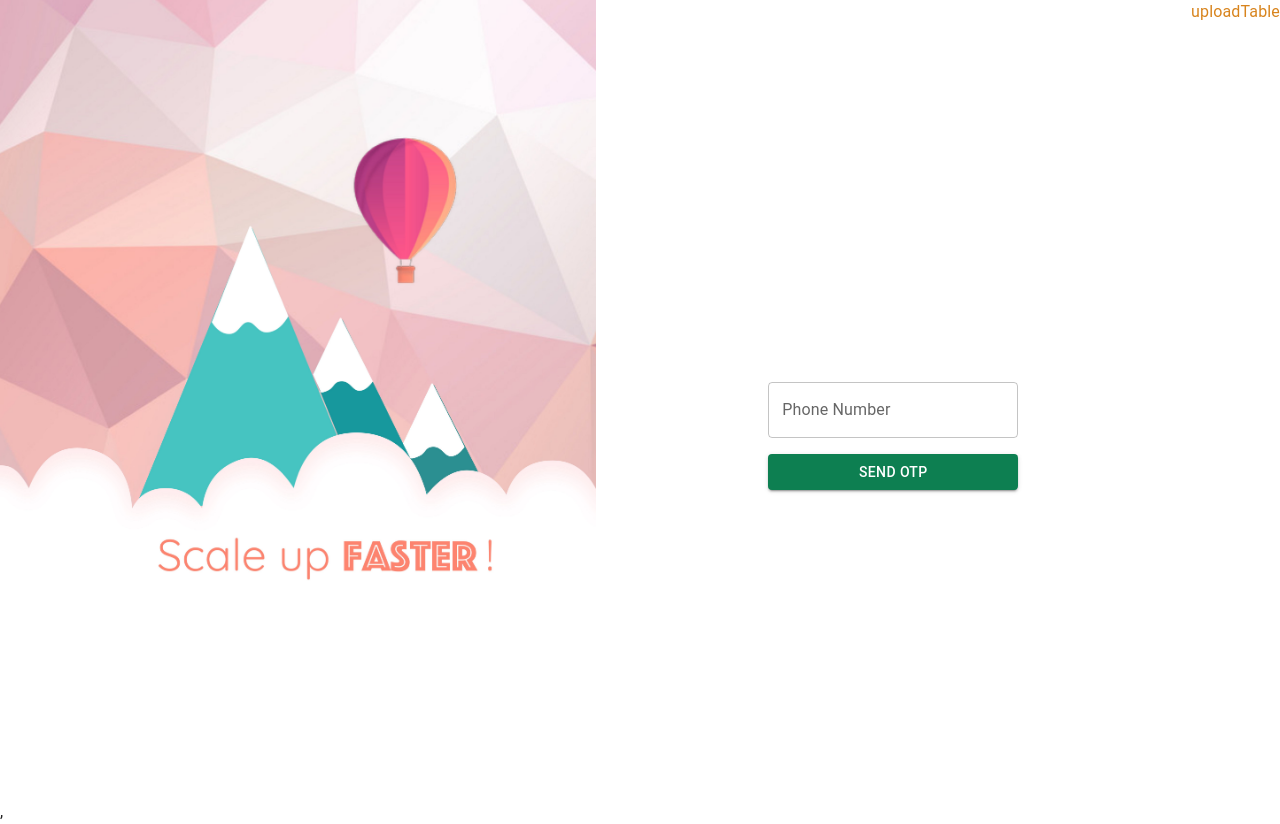
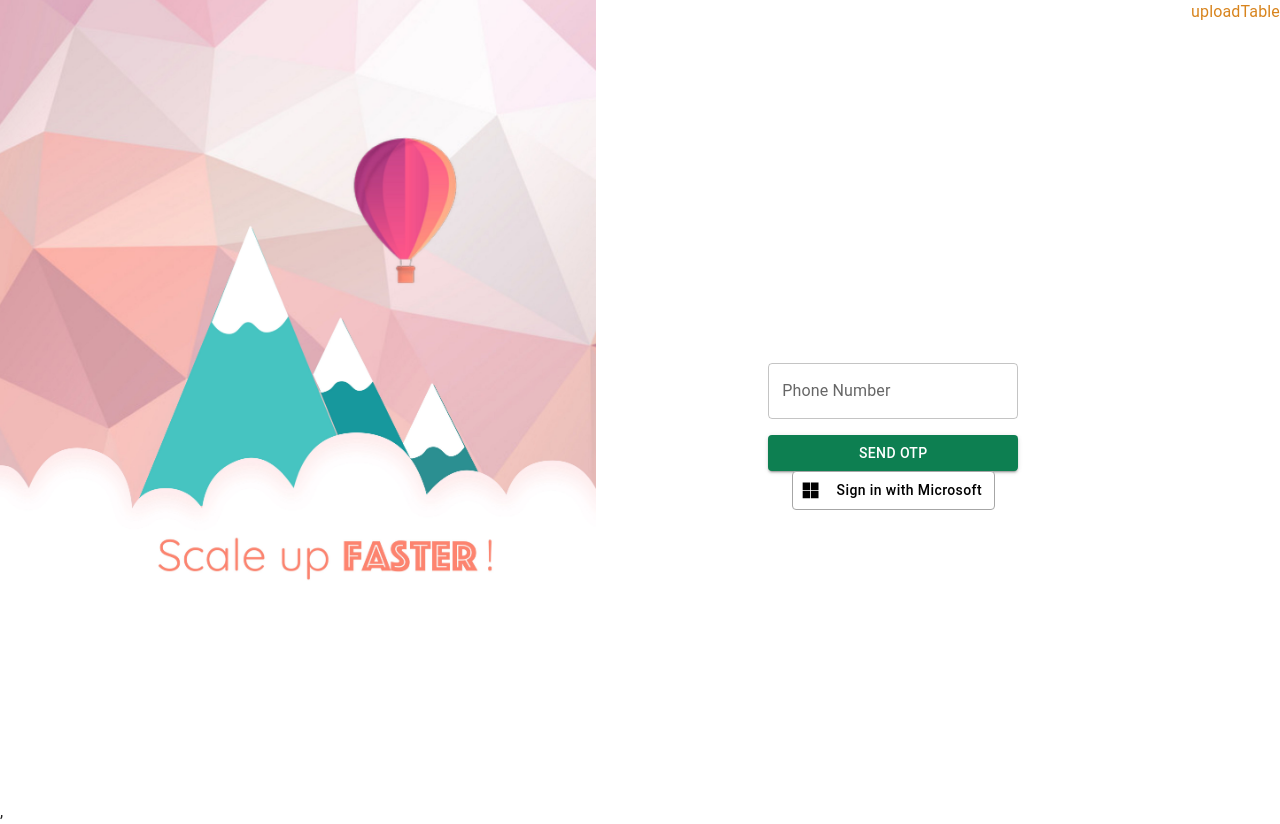
Before and after one commit to moniskhan-hs/react-flipbook-app, a React (Vite) app: page / in a window 1280 px wide. Built offline with nearby package versions, Linux system fonts and the light colour scheme; no server answers.

Commit message:
added the microsoft login

```diff
--- a/src/firebase.ts
+++ b/src/firebase.ts
@@ -49,5 +49,6 @@ const appFirestore = initializeApp(firebaseFlipBook, "firestoreApp"); // initili
 const storage = getStorage(appStorage);
 const db = getFirestore(appFirestore);
 const auth = getAuth(appStorage)
+// const auth = getAuth(appFirestore)
 
 export { auth, db, storage };
--- a/src/pages/LoginPage.tsx
+++ b/src/pages/LoginPage.tsx
@@ -8,14 +8,17 @@ import {
 } from "@mui/material";
 import {
   ConfirmationResult,
+  OAuthProvider,
   RecaptchaVerifier,
   signInWithPhoneNumber,
+  signInWithPopup,
   UserCredential,
 } from "firebase/auth";
 import { useEffect, useState } from "react";
 import toast from "react-hot-toast";
 import { Link, useNavigate } from "react-router-dom";
 import { auth } from "../firebase";
+import { Microsoft } from "@mui/icons-material";
 
 const LoginPage = () => {
   const [phoneNumber, setPhoneNumber] = useState("");
@@ -27,6 +30,7 @@ const LoginPage = () => {
   const [result, setResult] = useState<ConfirmationResult | null>(null);
   const [user, setUser] = useState<UserCredential | undefined>();
   const [reCaptcha, setReCaptcha] = useState<RecaptchaVerifier>();
+  const microsoftProvider = new OAuthProvider("microsoft.com");
 
   const navigate = useNavigate();
 
@@ -84,6 +88,42 @@ const LoginPage = () => {
       toast.error("Invalid OTP");
       reCaptcha?.clear();
     }
+  };
+
+
+
+
+  const loginWithMicrosoft = async () => {
+    // console.log("auth:", auth);
+    // try {
+    //   // microsoftProvider.setCustomParameters({
+    //   //   tenant: "23d45b26-0876-4494-bfb8-369aecda8e1a",
+    //   // });
+
+    //   const result = await signInWithPopup(auth, microsoftProvider);
+    //   console.log("Microsoft Login Success:", result.user);
+    //   toast.success(`Welcome, ${result.user.displayName}!`);
+    // } catch (error:unknown) {
+    //   console.error("Error during Microsoft login:", error.message);
+    //   // toast.error(`Login Failed: ${error.message}`);
+    // }
+
+    signInWithPopup(auth, microsoftProvider)
+    .then((result) => {
+      // User is signed in.
+      // IdP data available in result.additionalUserInfo.profile.
+
+      // Get the OAuth access token and ID Token
+      const credential = OAuthProvider.credentialFromResult(result);
+      const accessToken = credential.accessToken;
+      const idToken = credential.idToken;
+    })
+    .catch((error) => {
+      console.error("Error code:", error.code);
+      console.error("Error message:", error.message);
+      console.error("Full error:", error);
+      // Handle error.
+    });
   };
 
   return (
@@ -198,6 +238,31 @@ const LoginPage = () => {
             <div id="recaptcha-container"></div>
           </Box>
         </Stack>
+
+        <Button
+            onClick={loginWithMicrosoft}
+            variant="outlined"
+            startIcon={<Microsoft />} // Custom Microsoft Logo
+            sx={{
+              textTransform: "none",
+              borderRadius: "4px",
+              color: "black",
+              borderColor: "#A6A6A6",
+              padding: "6px 12px",
+              fontSize: "14px",
+              fontWeight: "500",
+              display: "flex",
+              alignItems: "center",
+              gap: "8px",
+              backgroundColor: "white",
+              "&:hover": {
+                backgroundColor: "#f3f3f3",
+                borderColor: "#999",
+              },
+            }}
+          >
+            Sign in with Microsoft
+          </Button>
       </Box>
 
 
```
